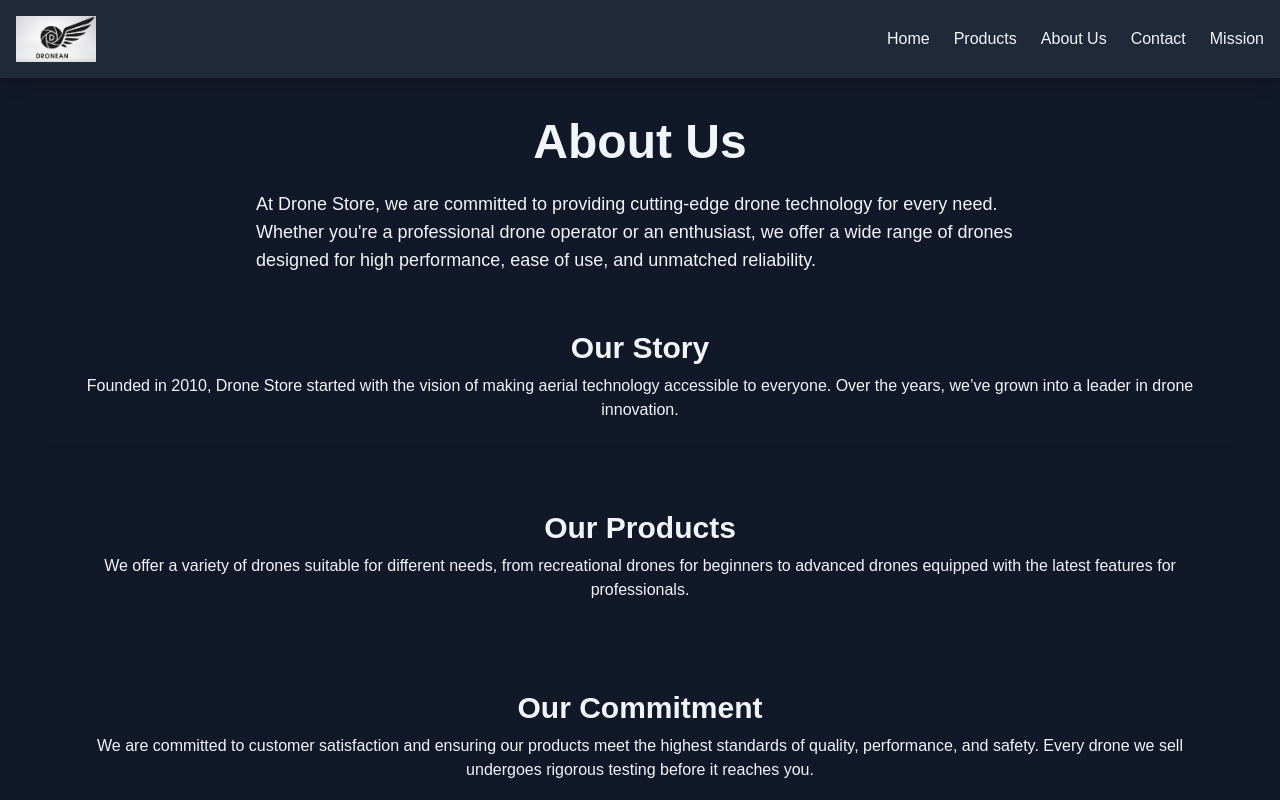
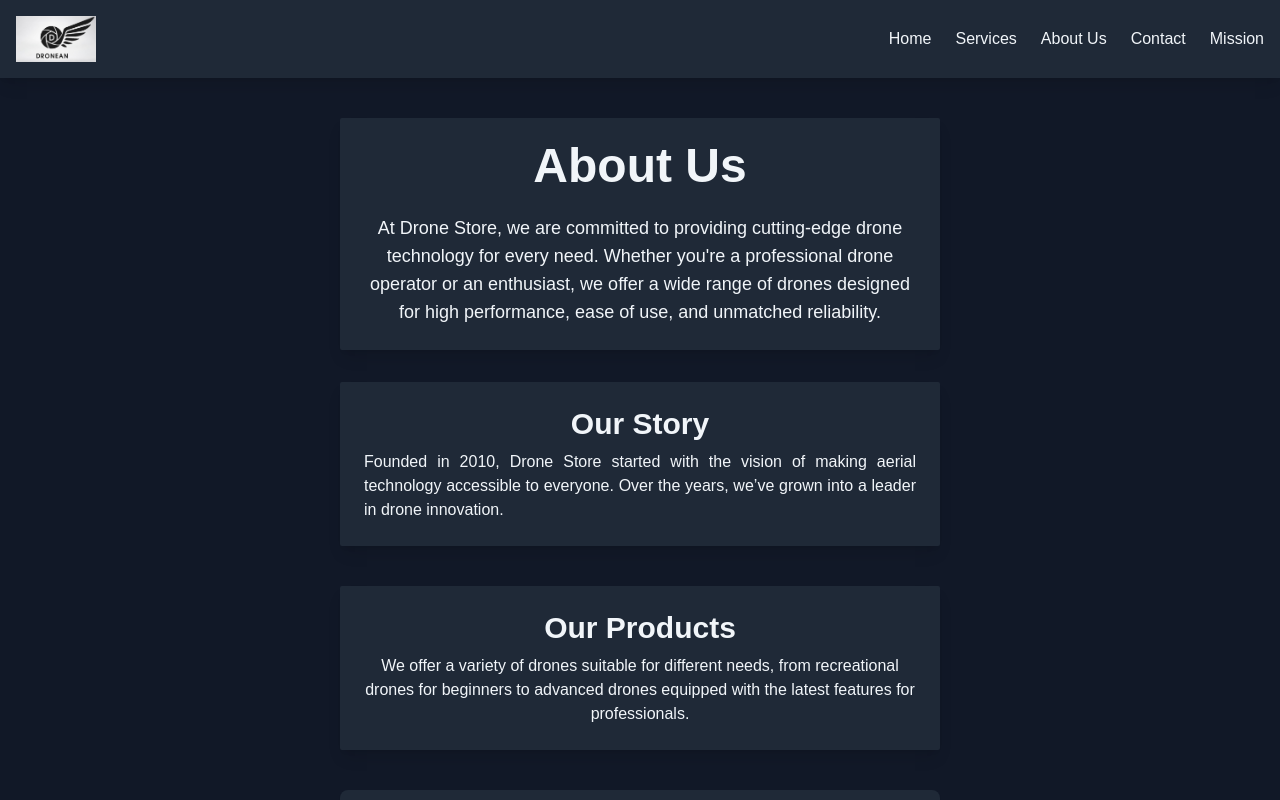
Before and after one commit to kenny268/drone-store, a Next.js app: page /about in a window 1280 px wide. Shown: the top 800 px of the page. Built offline with nearby package versions, Linux system fonts and the light colour scheme.

Commit message:
Updated mission and about us pages also changed naming from products to services

```diff
--- a/app/about/page.jsx
+++ b/app/about/page.jsx
@@ -5,26 +5,29 @@ export default function About() {
   return (
     <div className="bg-darkGrey min-h-screen text-lightGrey">
       <Header />
-      <main className="p-4 md:p-10">
-        <h1 className="text-3xl md:text-5xl font-bold text-center mb-6">About Us</h1>
+      <main className="p-4 md:p-10 w-full flex flex-col justify-evenly items-center">
+
+      <div className="bg-gray-800 lg:w-2/4 sm:w-4/5 p-6 rounded-sm shadow-lg text-center">
+      <h1 className="text-3xl md:text-5xl font-bold text-center mb-6">About Us</h1>
         <p className="mt-4 text-base md:text-lg leading-relaxed max-w-3xl mx-auto">
           At Drone Store, we are committed to providing cutting-edge drone technology for every need. Whether you're a professional drone operator or an enthusiast,
           we offer a wide range of drones designed for high performance, ease of use, and unmatched reliability.
-        </p>
-        <div className="mt-8 space-y-6 md:space-y-10">
-          <div className="bg-mediumGrey p-6 rounded-lg shadow-sm text-center">
+        </p></div>
+      <div className="mt-8 space-y-6 md:space-y-10 w-full flex flex-col justify-evenly items-center">
+
+          <div className="bg-gray-800 lg:w-2/4 sm:w-4/5 p-6 rounded-sm shadow-lg text-center ">
             <h2 className="text-2xl md:text-3xl font-semibold">Our Story</h2>
-            <p className="mt-2 text-sm md:text-base">
+            <p className="mt-2 text-sm text-justify md:text-base">
               Founded in 2010, Drone Store started with the vision of making aerial technology accessible to everyone. Over the years, we’ve grown into a leader in drone innovation.
             </p>
           </div>
-          <div className="bg-mediumGrey p-6 rounded-lg shadow-sm text-center">
+          <div className="bg-gray-800 lg:w-2/4 sm:w-4/5  p-6 rounded-sm shadow-lg text-center">
             <h2 className="text-2xl md:text-3xl font-semibold">Our Products</h2>
             <p className="mt-2 text-sm md:text-base">
               We offer a variety of drones suitable for different needs, from recreational drones for beginners to advanced drones equipped with the latest features for professionals.
             </p>
           </div>
-          <div className="bg-mediumGrey p-6 rounded-lg shadow-sm text-center">
+          <div className="bg-gray-800 lg:w-2/4 sm:w-4/5  p-6 rounded-lg shadow-sm text-center">
             <h2 className="text-2xl md:text-3xl font-semibold">Our Commitment</h2>
             <p className="mt-2 text-sm md:text-base">
               We are committed to customer satisfaction and ensuring our products meet the highest standards of quality, performance, and safety.
--- a/app/components/Header.js
+++ b/app/components/Header.js
@@ -32,7 +32,7 @@ export default function Header() {
         {/* Links (for desktop) */}
         <ul className={`hidden md:flex space-x-6 text-lightGrey`}>
           <li><Link href="/">Home</Link></li>
-          <li><Link href="/products">Products</Link></li>
+          <li><Link href="/products">Services</Link></li>
           <li><Link href="/about">About Us</Link></li>
           <li><Link href="/contact">Contact</Link></li>
           <li><Link href="/mission">Mission</Link></li>
--- a/app/mission/page.jsx
+++ b/app/mission/page.jsx
@@ -5,26 +5,28 @@ export default function Mission() {
   return (
     <div className="bg-darkGrey min-h-screen text-lightGrey">
       <Header />
-      <main className="p-4 md:p-10">
+      <main className="p-4 md:p-10 w-full flex flex-col justify-evenly items-center">
+        <div className="bg-gray-800 lg:w-2/4 sm:w-4/5 p-6 rounded-sm shadow-lg text-center">
         <h1 className="text-3xl md:text-5xl font-bold text-center mb-6">Our Mission</h1>
         <p className="mt-4 text-base md:text-lg leading-relaxed max-w-3xl mx-auto">
           Our mission is to push the boundaries of drone technology, making it more accessible for professionals and enthusiasts alike.
           We aim to improve aerial experiences by providing high-quality, reliable drones that enhance exploration, photography, and industrial applications.
         </p>
-        <div className="mt-8 space-y-6 md:space-y-10">
-          <div className="bg-mediumGrey p-6 rounded-lg shadow-sm text-center">
+        </div>
+        <div className="mt-8 space-y-6 md:space-y-10 w-full flex flex-col justify-evenly items-center">
+          <div className="bg-gray-800 lg:w-2/4 sm:w-4/5 p-6 rounded-sm shadow-lg text-center">
             <h2 className="text-2xl md:text-3xl font-semibold">Innovation</h2>
             <p className="mt-2 text-sm md:text-base">
               We continuously innovate by integrating the latest technology in drone design and functionality. From GPS-enabled flight modes to advanced cameras, our drones are built to perform.
             </p>
           </div>
-          <div className="bg-mediumGrey p-6 rounded-lg shadow-sm text-center">
+          <div className="bg-gray-800 lg:w-2/4 sm:w-4/5 p-6 rounded-sm shadow-lg text-center">
             <h2 className="text-2xl md:text-3xl font-semibold">Accessibility</h2>
             <p className="mt-2 text-sm md:text-base">
               Making drone technology easy to use for everyone, from hobbyists to industry professionals. Our goal is to democratize the skies and offer a seamless user experience.
             </p>
           </div>
-          <div className="bg-mediumGrey p-6 rounded-lg shadow-sm text-center">
+          <div className="bg-gray-800 lg:w-2/4 sm:w-4/5 p-6 rounded-sm shadow-lg text-center">
             <h2 className="text-2xl md:text-3xl font-semibold">Sustainability</h2>
             <p className="mt-2 text-sm md:text-base">
               We are committed to reducing our environmental impact by building drones that are energy-efficient and built from recyclable materials wherever possible.
--- a/app/page.js
+++ b/app/page.js
@@ -24,8 +24,8 @@ export default function Home() {
             <p className='my-3 text-l text-slate-200 font-thin'>Get highly accurate and affordable 3D models that will make any construction and engineering project a breeze.</p>
             </div>
           </div>
-        <section className="max-sm:mb-10 h-auto md:my-10 w-3/6 max-sm:w-5/6">
-          <h2 className="text-2xl md:text-3xl font-semibold text-center mb-4 md:mb-6">Our Products</h2>
+        <section className="max-sm:mb-10 sm:mt-4 h-auto md:my-10 w-3/6 max-sm:w-5/6">
+          <h2 className="text-2xl md:text-3xl font-semibold text-center mb-4 md:mb-6">Our Services</h2>
           <ProductSlider />
         </section>
 
--- a/app/products/page.jsx
+++ b/app/products/page.jsx
@@ -12,7 +12,7 @@ export default function Products() {
 <div className="bg-darkGrey flex flex-col justify-between items-center text-lightGrey min-h-screen">
   <Header />
   <main className="flex-grow p-4 md:p-10">
-    <h1 className="text-3xl md:text-5xl font-bold mb-4 text-center">Our Products</h1>
+    <h1 className="text-3xl md:text-5xl font-bold mb-4 text-center">Our Services</h1>
     <div className="grid grid-cols-1 md:grid-cols-2 lg:grid-cols-3 gap-6">
       {products.map((product) => (
         <div key={product.id} className="bg-gray-800 p-6 rounded-lg shadow-lg text-center">
```
